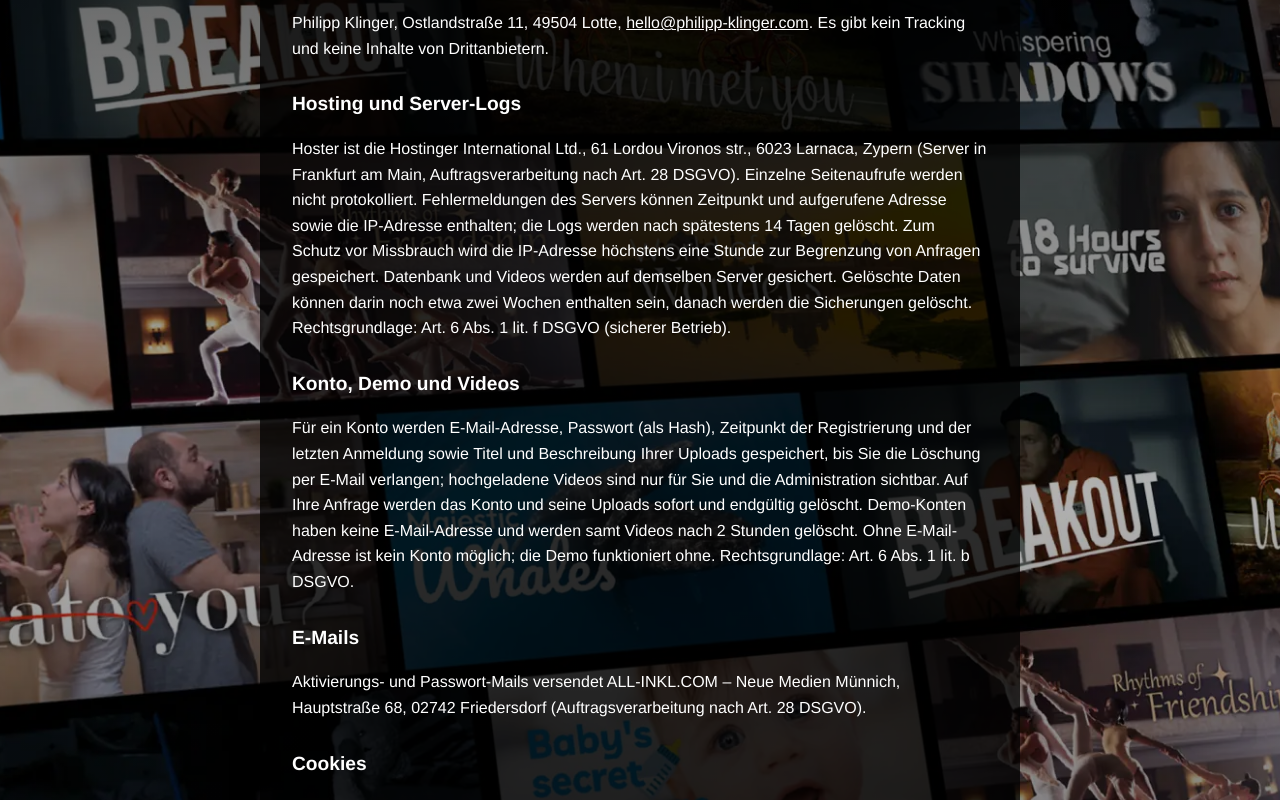
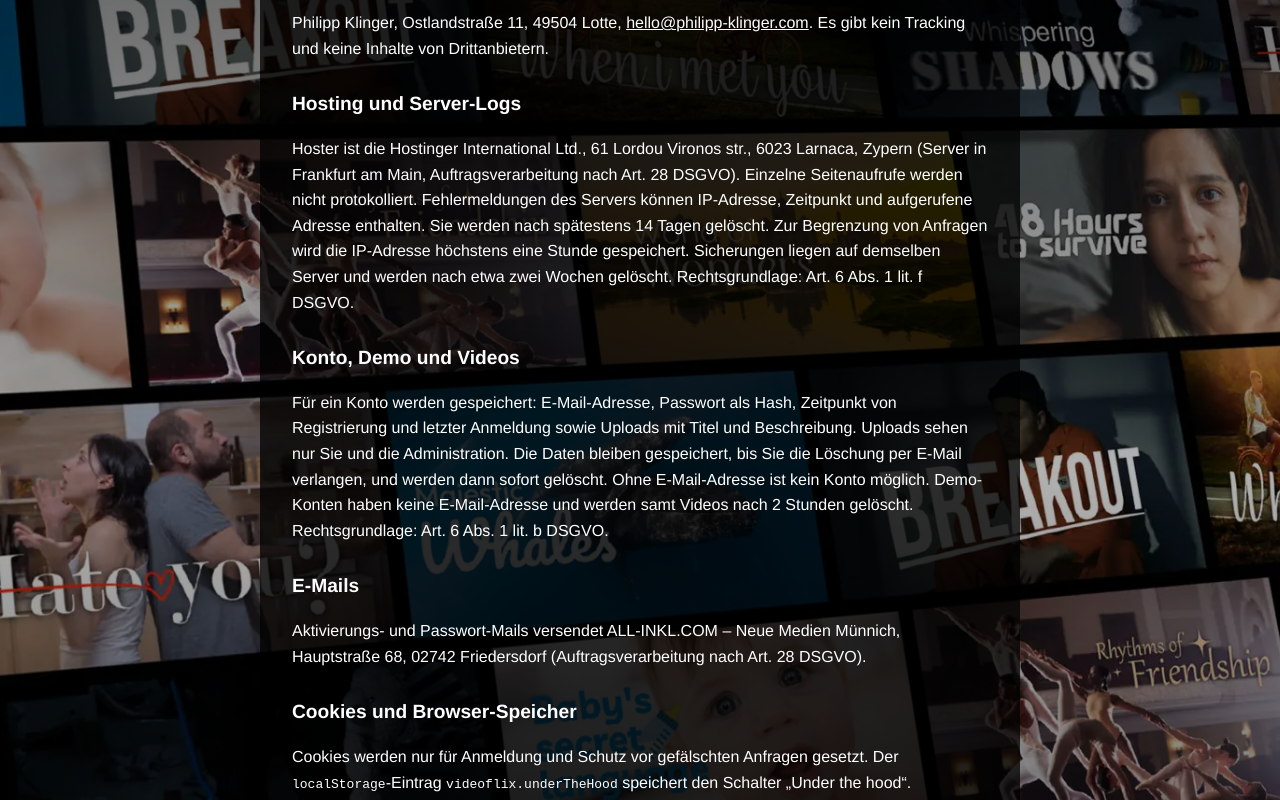
Before and after one commit to PhilippKlinger/videoflix-frontend, an Angular app: page /datenschutz in a window 1280 px wide. Shown: the part 240-1040 px from the top of the page. Built offline with nearby package versions, Linux system fonts and the light colour scheme; a web font is replaced by a local one.

Commit message:
docs: shorten the privacy policy to the required facts

```diff
--- a/src/app/legal/privacy.component.html
+++ b/src/app/legal/privacy.component.html
@@ -12,23 +12,24 @@
     <h2>Hosting und Server-Logs</h2>
     <p>
       Hoster ist die Hostinger International Ltd., 61 Lordou Vironos str., 6023 Larnaca, Zypern
-      (Server in Frankfurt am Main, Auftragsverarbeitung nach Art. 28 DSGVO). Einzelne Seitenaufrufe werden nicht
-      protokolliert. Fehlermeldungen des Servers können Zeitpunkt und aufgerufene Adresse sowie die IP-Adresse enthalten;
-      die Logs werden nach spätestens 14 Tagen gelöscht.
-      Zum Schutz vor Missbrauch wird die IP-Adresse höchstens eine Stunde zur Begrenzung von Anfragen gespeichert.
-      Datenbank und Videos werden auf demselben Server gesichert. Gelöschte Daten können darin noch etwa zwei Wochen
-      enthalten sein, danach werden die Sicherungen gelöscht.
-      Rechtsgrundlage: Art. 6 Abs. 1 lit. f DSGVO (sicherer Betrieb).
+      (Server in Frankfurt am Main, Auftragsverarbeitung nach Art. 28 DSGVO).
+      Einzelne Seitenaufrufe werden nicht protokolliert.
+      Fehlermeldungen des Servers können IP-Adresse, Zeitpunkt und aufgerufene Adresse enthalten.
+      Sie werden nach spätestens 14 Tagen gelöscht.
+      Zur Begrenzung von Anfragen wird die IP-Adresse höchstens eine Stunde gespeichert.
+      Sicherungen liegen auf demselben Server und werden nach etwa zwei Wochen gelöscht.
+      Rechtsgrundlage: Art. 6 Abs. 1 lit. f DSGVO.
     </p>
 
     <h2>Konto, Demo und Videos</h2>
     <p>
-      Für ein Konto werden E-Mail-Adresse, Passwort (als Hash), Zeitpunkt der Registrierung und der letzten Anmeldung
-      sowie Titel und Beschreibung Ihrer Uploads gespeichert, bis Sie die Löschung per E-Mail verlangen; hochgeladene
-      Videos sind nur für Sie und die Administration sichtbar. Auf Ihre Anfrage werden das Konto und seine Uploads
-      sofort und endgültig gelöscht. Demo-Konten haben keine E-Mail-Adresse und werden samt Videos nach 2 Stunden
-      gelöscht. Ohne E-Mail-Adresse ist kein Konto möglich; die Demo funktioniert ohne. Rechtsgrundlage: Art. 6 Abs. 1
-      lit. b DSGVO.
+      Für ein Konto werden gespeichert: E-Mail-Adresse, Passwort als Hash,
+      Zeitpunkt von Registrierung und letzter Anmeldung sowie Uploads mit Titel und Beschreibung.
+      Uploads sehen nur Sie und die Administration.
+      Die Daten bleiben gespeichert, bis Sie die Löschung per E-Mail verlangen, und werden dann sofort gelöscht.
+      Ohne E-Mail-Adresse ist kein Konto möglich.
+      Demo-Konten haben keine E-Mail-Adresse und werden samt Videos nach 2 Stunden gelöscht.
+      Rechtsgrundlage: Art. 6 Abs. 1 lit. b DSGVO.
     </p>
 
     <h2>E-Mails</h2>
@@ -37,17 +38,18 @@
       02742 Friedersdorf (Auftragsverarbeitung nach Art. 28 DSGVO).
     </p>
 
-    <h2>Cookies</h2>
+    <h2>Cookies und Browser-Speicher</h2>
     <p>
-      Es werden nur technisch notwendige Cookies für Anmeldung und Schutz vor gefälschten Anfragen gesetzt. Als einziger
-      Browser-Speicher dient der <code>localStorage</code>-Eintrag <code>videoflix.underTheHood</code>, der den
-      Schalter „Under the hood“ speichert (§ 25 Abs. 2 Nr. 2 TDDDG, keine Einwilligung nötig).
+      Cookies werden nur für Anmeldung und Schutz vor gefälschten Anfragen gesetzt.
+      Der <code>localStorage</code>-Eintrag <code>videoflix.underTheHood</code> speichert den Schalter „Under the hood“.
+      Rechtsgrundlage: § 25 Abs. 2 Nr. 2 TDDDG.
     </p>
 
     <h2>Ihre Rechte</h2>
     <p>
       Sie haben das Recht auf Auskunft, Berichtigung, Löschung, Einschränkung, Datenübertragbarkeit und Widerspruch
-      (Art. 15–21 DSGVO) sowie auf Beschwerde bei einer Aufsichtsbehörde, etwa der Landesbeauftragten für
+      (Art. 15–21 DSGVO). Eine E-Mail an die oben genannte Adresse genügt.
+      Beschwerden können Sie an eine Aufsichtsbehörde richten, etwa die Landesbeauftragte für
       Datenschutz und Informationsfreiheit Nordrhein-Westfalen.
     </p>
 
```
Also changed, not shown: 1 other file (tests, documents, lock files or other folders).
